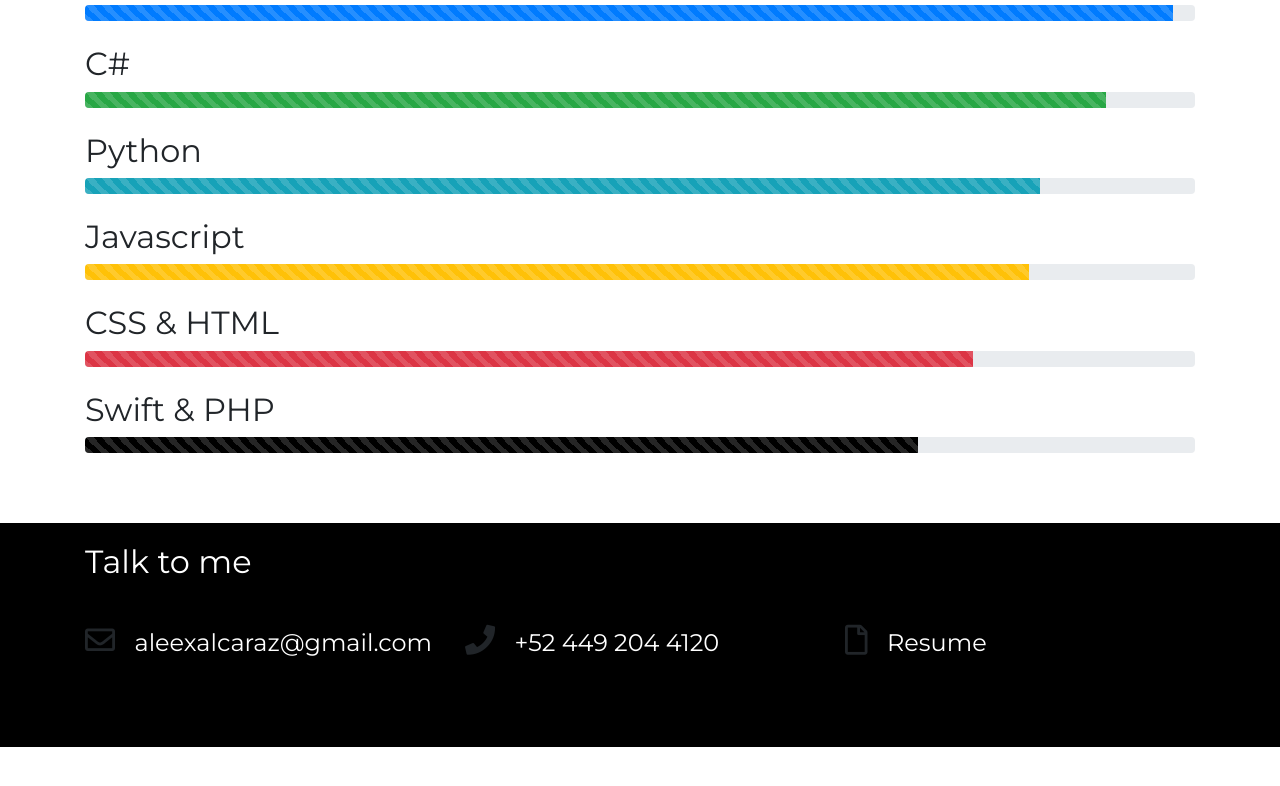
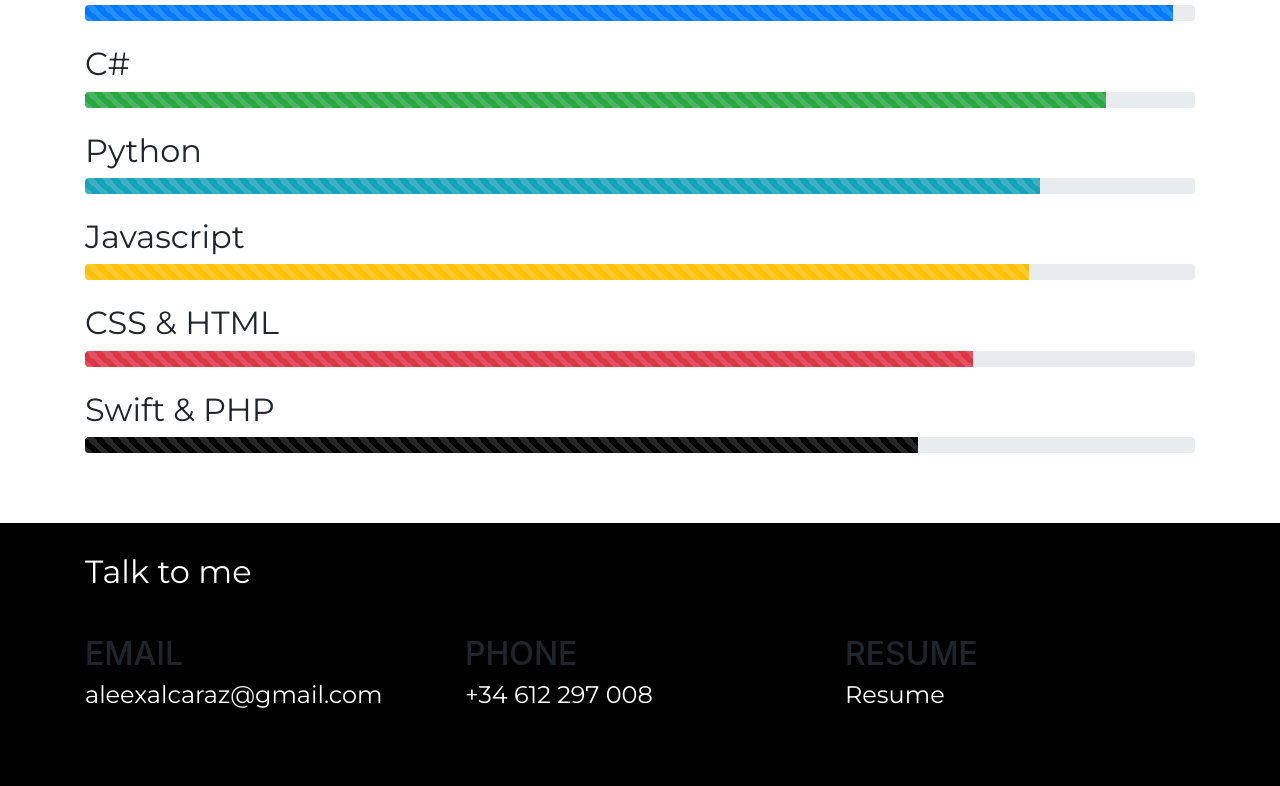
Before and after one commit to aleexalcaraz/aleexalcaraz.github.io, a plain HTML site: page index.html in a window 1280 px wide. Shown: the part 2246-3032 px from the top of the page. Before the commit the page ends 2993 px from the top, so only its background shows below. Drawn offline with nearby package versions, Linux system fonts and the light colour scheme.

Commit message:
Correction contact

```diff
--- a/index.html
+++ b/index.html
@@ -136,24 +136,24 @@
 </section>
 <section class="contact" id="contact" style="padding-bottom: 50px;">
   <div class="container">
-    <h2 class="alex" style="color:white; padding-top:20px; padding-bottom:35px;">Talk to me</h1>
+    <h2 class="alex" style="color:white; padding-top:30px; padding-bottom:35px;">Talk to me</h1>
   <div class="row">
     <div class="col">
       <div class="con">
-        <i class="far fa-envelope" style="font-size: 30px; padding-right: 15px;"></i>
+        <h2> EMAIL </h2>
         <h4 class="txt alex centerVertically">aleexalcaraz@gmail.com</h4>
       </div>
     </div>
     <div class="col">
       <div class="con">
-        <i class="fas fa-phone" style="font-size: 30px; padding-right: 15px;"></i>
-        <h4 class="txt alex">+52 449 204 4120</h4>
+        <h2> PHONE </h2>
+        <h4 class="txt alex">+34 612 297 008</h4>
       </div>
     </div>
     <div class="col">
       <div class="con">
-        <i class="far fa-file" style="font-size: 30px; padding-right: 15px;"></i>
-        <h4 class="txt alex"><a class="txt" href="Resume.pdf" target="_blank">Resume</a></h4>
+        <h2> RESUME </h2>
+        <h4 class="txt alex"><a class="txt" href="https://google.com">Resume</a></h4>
       </div>
     </div>
   </div>
```
